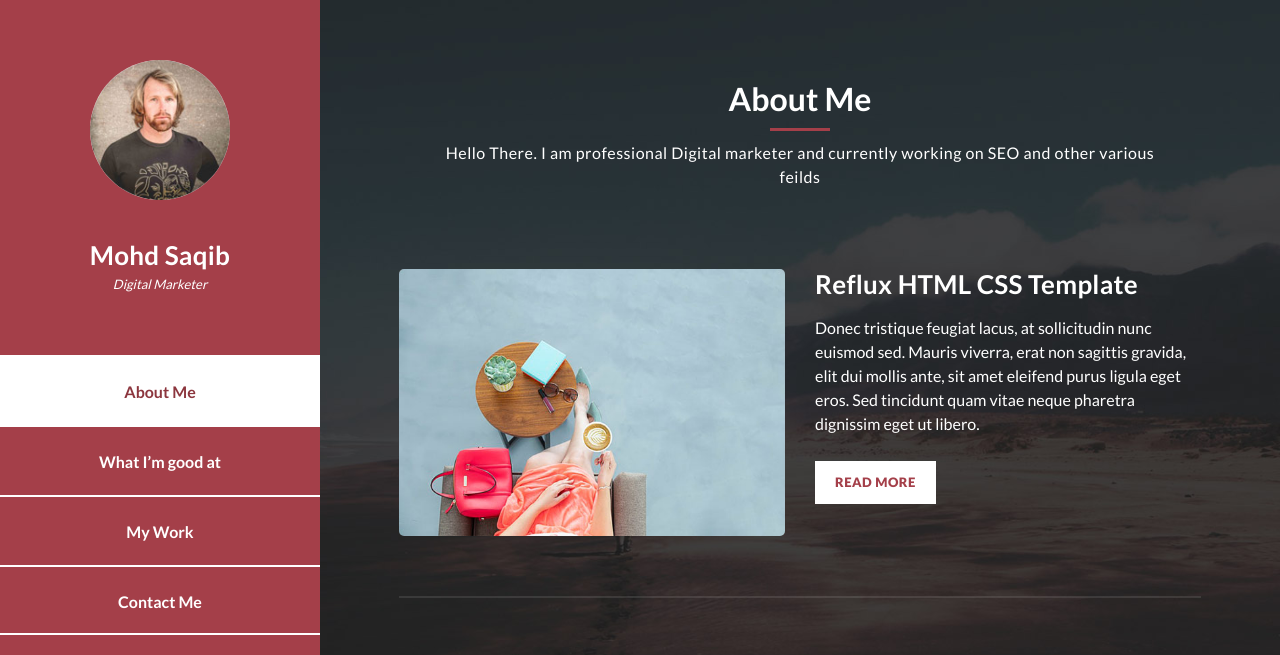
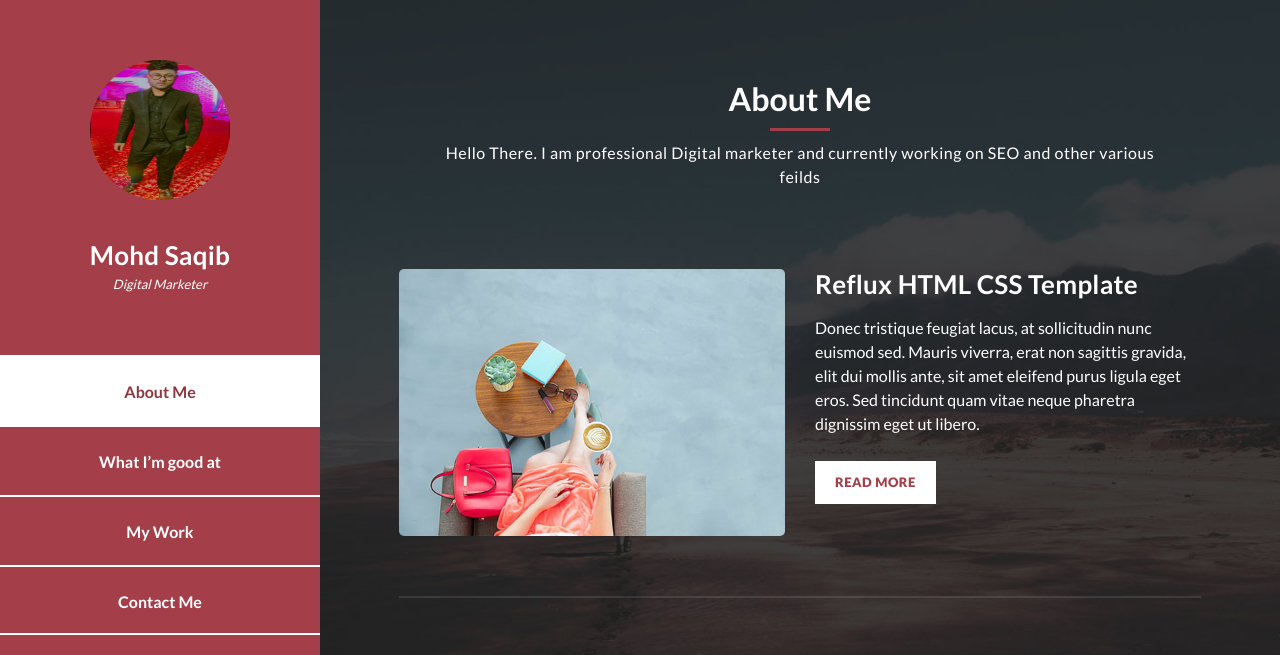
Before and after one commit to mohdsaqibrehmani/resume, a plain HTML site: page index.html in a window 1280 px wide. Shown: the top 655 px of the page. Drawn offline with Linux system fonts and the light colour scheme.

Commit message:
chagned profle

```diff
--- a/index.html
+++ b/index.html
@@ -37,7 +37,7 @@ https://templatemo.com/tm-531-reflux
           <i class="fa fa-times" id="menu-close"></i>
           <div class="container">
             <div class="image">
-              <a href="#"><img src="assets/images/author-image.jpg" alt="" /></a>
+              <a href="#"><img src="assets/images/my_profile.jpg" alt="" /></a>
             </div>
             <div class="author-content">
               <h4>Mohd Saqib</h4>
```
Also changed, not shown: assets/images/my_profile.jpg (added).
